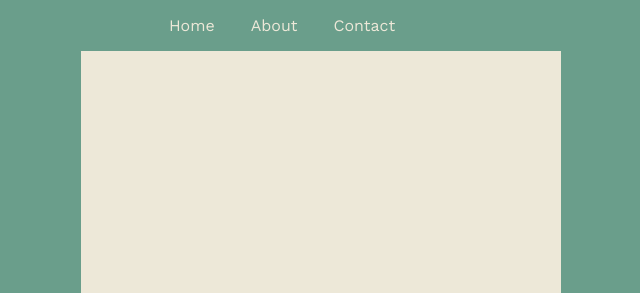
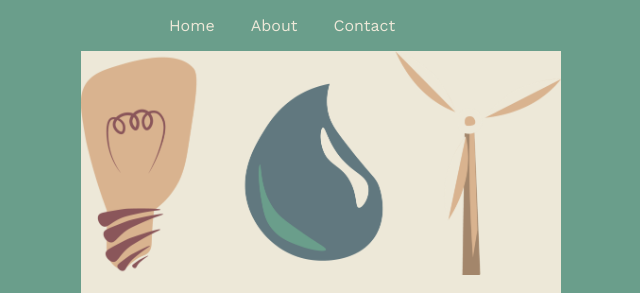
Before and after one commit to brionymolly/green-energy, a plain HTML site: page index.html in a window 1280 px wide. Shown: the top 293 px of the page, without its empty margins (319-959 px from the left). Drawn offline with nearby package versions, Linux system fonts and the light colour scheme.

Commit message:
Update main.css

```diff
--- a/main.css
+++ b/main.css
@@ -97,7 +97,7 @@ nav ul li a:hover {
 .mast-image {
     height: 14rem;
     background-color: #EDE8D8;
-    background-image: url(../img/renewable.png);
+    background-image: url(./renewable.png);
     background-size: cover;
 }
 
```
